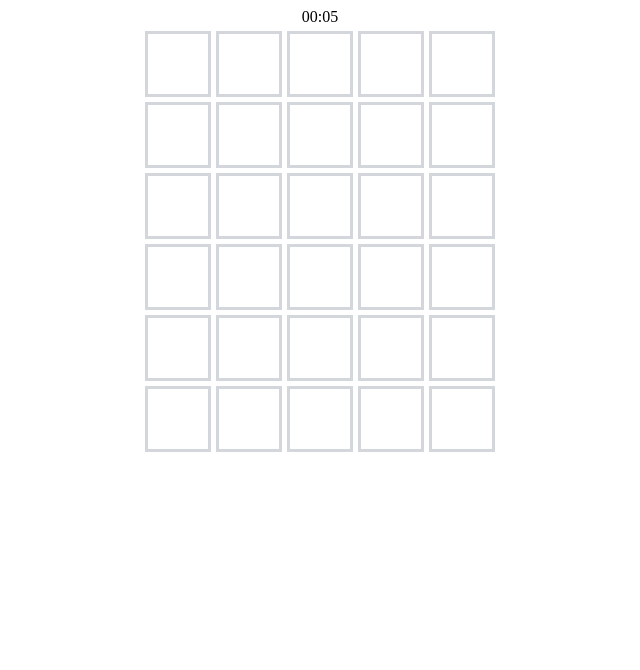
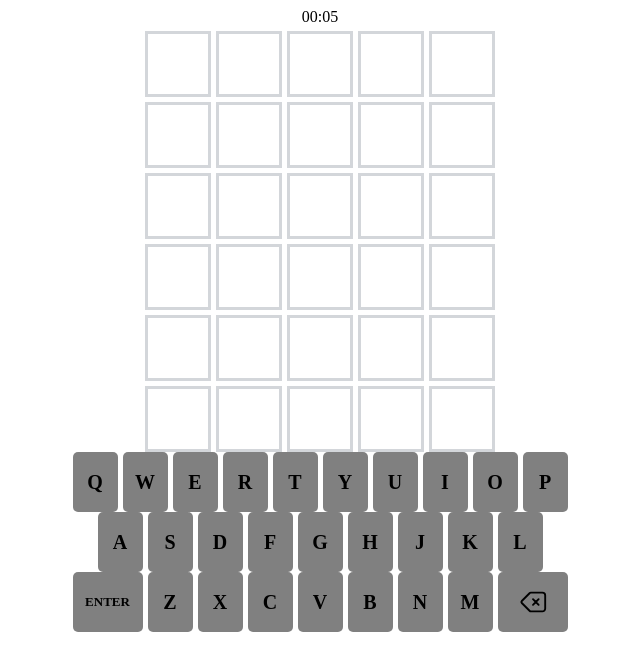
Before and after one commit to sejxn/wordleChallenge, a plain HTML site: page static/index.html in a window 1280 px wide. Shown: the whole page, without its empty margins (320-960 px from the left). Drawn offline with Linux system fonts and the light colour scheme.

Commit message:
키보드 구현 및 클릭 이벤트
키보드 구현 및 클릭 이벤트 구현

```diff
--- /dev/null
+++ b/static/css/footer.css
@@ -0,0 +1,41 @@
+footer {
+  display: flex;
+  justify-content: center;
+  align-items: center;
+  flex-direction: column;
+  padding-bottom: 10px;
+  gap: 8px;
+}
+
+.keyboard-row {
+  width: 100vw;
+  display: flex;
+  justify-content: center;
+  align-items: center;
+  gap: 5px;
+}
+
+.keyboard-column {
+  width: 45px;
+  height: 60px;
+  background-color: gray;
+  display: flex;
+  justify-content: center;
+  align-items: center;
+  border-radius: 5px;
+  font-size: 20px;
+  font-weight: bold;
+  cursor: pointer;
+}
+
+.keyboard-column.wide {
+  font-size: small;
+  width: 70px;
+}
+
+.back-space-icon {
+  width: 30px;
+  display: flex;
+  justify-content: center;
+  align-items: center;
+}
--- a/index.html
+++ b/static/index.html
@@ -5,6 +5,7 @@
     <meta name="viewport" content="width=device-width, initial-scale=1.0">
     <title>wordle</title>
     <link rel="stylesheet" href="css/main.css">
+    <link rel="stylesheet" href="css/footer.css">
 </head>
 <body>
     <header>
@@ -58,6 +59,59 @@
     </main>
 
     <footer>
+        <div class = "keyboard">
+            <div class="keyboard-row row-1">
+        <div class="keyboard-column" data-key="Q">Q</div>
+        <div class="keyboard-column" data-key="W">W</div>
+        <div class="keyboard-column" data-key="E">E</div>
+        <div class="keyboard-column" data-key="R">R</div>
+        <div class="keyboard-column" data-key="T">T</div>
+        <div class="keyboard-column" data-key="Y">Y</div>
+        <div class="keyboard-column" data-key="U">U</div>
+        <div class="keyboard-column" data-key="I">I</div>
+        <div class="keyboard-column" data-key="O">O</div>
+        <div class="keyboard-column" data-key="P">P</div>
+      </div>
+      <div class="keyboard-row row-2">
+        <div class="keyboard-column" data-key="A">A</div>
+        <div class="keyboard-column" data-key="S">S</div>
+        <div class="keyboard-column" data-key="D">D</div>
+        <div class="keyboard-column" data-key="F">F</div>
+        <div class="keyboard-column" data-key="G">G</div>
+        <div class="keyboard-column" data-key="H">H</div>
+        <div class="keyboard-column" data-key="J">J</div>
+        <div class="keyboard-column" data-key="K">K</div>
+        <div class="keyboard-column" data-key="I">L</div>
+      </div>
+      <div class="keyboard-row row-3">
+        <div class="keyboard-column wide" data-key="enter">ENTER</div>
+        <div class="keyboard-column" data-key="Z">Z</div>
+        <div class="keyboard-column" data-key="X">X</div>
+        <div class="keyboard-column" data-key="C">C</div>
+        <div class="keyboard-column" data-key="V">V</div>
+        <div class="keyboard-column" data-key="B">B</div>
+        <div class="keyboard-column" data-key="N">N</div>
+        <div class="keyboard-column" data-key="M">M</div>
+        <div class="keyboard-column wide" data-key="back">
+          <div class="back-space-icon">
+            <svg
+              xmlns="http://www.w3.org/2000/svg"
+              fill="none"
+              viewBox="0 0 24 24"
+              stroke-width="1.5"
+              stroke="currentColor"
+              class="w-6 h-6"
+            >
+              <path
+                stroke-linecap="round"
+                stroke-linejoin="round"
+                d="M12 9.75L14.25 12m0 0l2.25 2.25M14.25 12l2.25-2.25M14.25 12L12 14.25m-2.58 4.92l-6.375-6.375a1.125 1.125 0 010-1.59L9.42 4.83c.211-.211.498-.33.796-.33H19.5a2.25 2.25 0 012.25 2.25v10.5a2.25 2.25 0 01-2.25 2.25h-9.284c-.298 0-.585-.119-.796-.33z"
+              />
+            </svg>
+          </div>
+        </div>
+      </div>
+        </div>
 
     </footer>
     <script src="js/index.js"></script>
--- a/js/index.js
+++ b/static/js/index.js
@@ -1,4 +1,3 @@
-const correctAnswer = "APPLE"
 
 let attempts = 0;
 let index = 0;
@@ -24,19 +23,28 @@ function appStart(){
         clearInterval(timer);
     }
 
-    const handleEnterKey = () => {
+    const handleEnterKey = async() => {
         let cCount = 0;
+        const res = await fetch("/answer");
+        const ansC = await res.json();
+        const correctAnswer = ansC.answer;
+
         for(let i = 0; i < 5; i++){
             const block = document.querySelector(`.board-column[data-index='${attempts}${i}']`);
             const letter = block.innerText;
             const cAnswer = correctAnswer[i];
-
+            const keyBlock = document.querySelector(`.keyboard-column[data-key="${cAnswer}"]`);
             if(letter === cAnswer) {
                 cCount++;
                 block.style.backgroundColor = "#6AAA64";
+                keyBlock.style.backgroundColor = "#6AAA64";
             }
-            else if(correctAnswer.includes(letter)) block.style.background = "#C9B458";
-            else block.style.background = "#787C7E";
+            else if(correctAnswer.includes(letter)) {
+                block.style.background = "#C9B458";
+            }
+            else {
+                block.style.background = "#787C7E";
+            }
             block.style.color = "white";
         }
 
@@ -69,6 +77,25 @@ function appStart(){
         }
     }
 
+    const handleKeyClick = (e) => {
+        const key = e.target.dataset.key
+
+        if(!key) return;
+
+        const keyCode = key.charCodeAt(0);
+        const thisBlock = document.querySelector(`.board-column[data-index='${attempts}${index}']`);
+        console.log(key);
+        if(key === "back") handleBackspace();
+        else if(index === 5){
+            if(key === "enter") handleEnterKey();
+            else return;
+        }
+        else if(65 <= keyCode && keyCode <= 90){
+            thisBlock.innerText = key;
+            index++;
+        }
+    }
+
     const startTimer = () => {
         const startTime = new Date();
 
@@ -84,8 +111,11 @@ function appStart(){
         timer = setInterval(setTime, 1000);
     }
 
+    const keyBtn = document.querySelector(".keyboard");
+    console.log(keyBtn);
     startTimer();
     window.addEventListener("keydown", handleKeydown);
+    keyBtn.addEventListener("click", handleKeyClick);
 }
 
 appStart();
```
Also changed, not shown: static/css/main.css (renamed from css/main.css), 1 other file.
